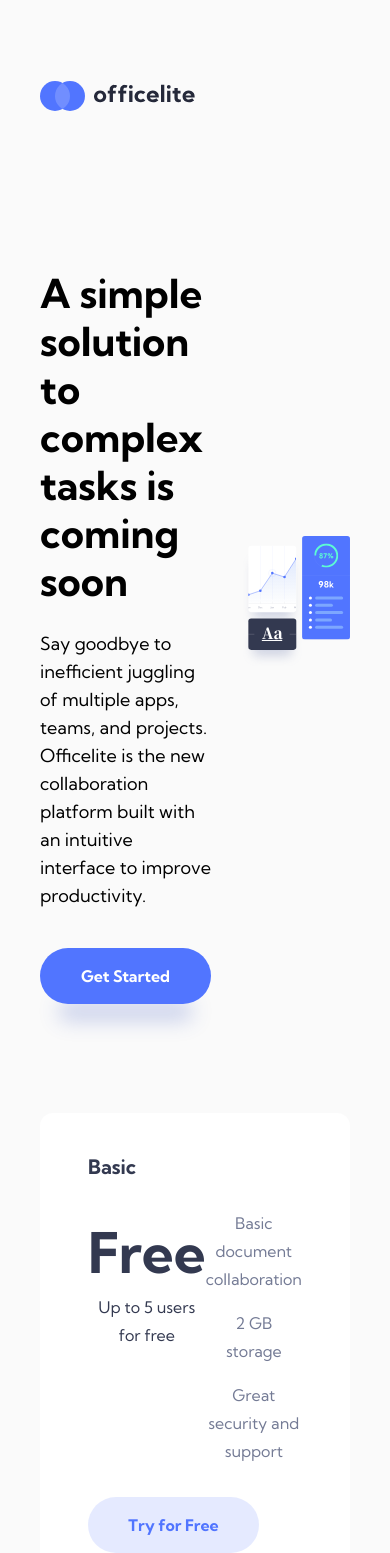
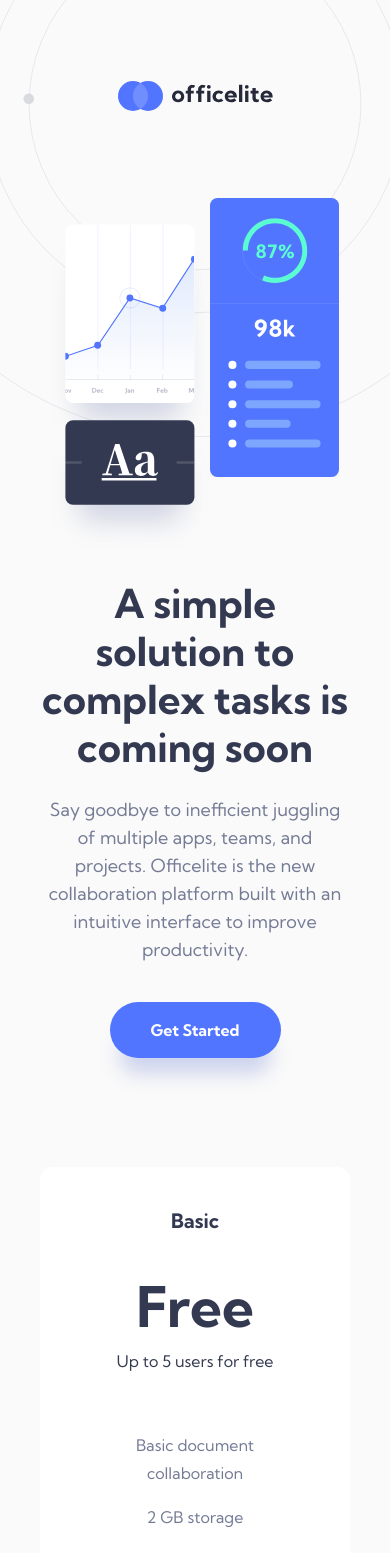
Before and after one commit to VillageR88/next-officelite-coming-soon-site, a Next.js app: page / in a window 390 px wide. Shown: the top 1553 px of the page. Built offline with nearby package versions, Linux system fonts and the light colour scheme.

Commit message:
layout ready alike for home page
Signed-off-by: VillageR88 <villager88pl@gmail.com>

```diff
--- a/app/components/ButtonGetStarted.tsx
+++ b/app/components/ButtonGetStarted.tsx
@@ -14,7 +14,7 @@ export default function ButtonGetStarted({ shadow }: { shadow?: boolean }) {
           setPreferredOption(Package.Basic);
         }}
         type="button"
-        className={`${shadow ? 'shadow-[0_35px_20px_-18px_rgba(63,91,194,0.25)]' : ''} h-[56px] w-[171px] bg-[#5175FF] transition-colors hover:bg-[#829CFF]`}
+        className={`${shadow ? 'shadow-[0_25px_20px_-10px_rgba(63,91,194,0.25)]' : ''} h-[56px] w-[171px] bg-[#5175FF] transition-colors hover:bg-[#829CFF]`}
       >
         Get Started
       </button>
--- a/app/components/Timer.tsx
+++ b/app/components/Timer.tsx
@@ -15,7 +15,7 @@ export default function Timer({
 }) {
   const { timerValue, current4thOfNextMonth } = useContext(DataContext);
   return (
-    <div className="flex flex-col justify-between text-center screenInBetween:text-start">
+    <div className="flex flex-col justify-between gap-[8px] text-center screenInBetween:gap-0 screenInBetween:text-start">
       <span className={`text-[16px] font-bold leading-[48px] tracking-[5px] ${textColor1}`}>
         COMING{' '}
         <span className="text-[#5175FF]">
--- a/app/home/Footer.tsx
+++ b/app/home/Footer.tsx
@@ -3,8 +3,8 @@ import ButtonGetStarted from '../components/ButtonGetStarted';
 
 export default function Footer() {
   return (
-    <footer className="relative -z-10 mt-[-550px] flex h-[986px] w-full items-end justify-center bg-[#25293A] bg-[url('../public/assets/home/bg-pattern-footer.svg')] bg-[length:1300px] bg-[50%_-34%] bg-no-repeat px-10 screenInBetween:mt-[-254px] screenInBetween:h-[603px] screenInBetween:bg-[length:2036px] screenInBetween:bg-[calc(50%-400px)_43%] screen1200:px-0">
-      <div className="z-10 mb-[100px] flex w-full max-w-[1110px] flex-col items-center justify-between gap-[48px] screenInBetween:mb-[91px] screenInBetween:flex-row">
+    <footer className="relative -z-10 mt-[-800px] flex h-[1380px] w-full items-end justify-center bg-[#25293A] bg-[url('../public/assets/home/bg-pattern-footer.svg')] bg-[length:1530px] bg-[50%_-14%] bg-no-repeat px-10 md:mt-[-550px] md:h-[1086px] screenInBetween:mt-[-254px] screenInBetween:h-[603px] screenInBetween:bg-[length:2036px] screenInBetween:bg-[calc(50%-400px)_43%] screen1200:px-0">
+      <div className="z-10 mb-[130px] flex w-full max-w-[1110px] flex-col items-center justify-between gap-[48px] screenInBetween:mb-[91px] screenInBetween:flex-row">
         <Timer
           textColor1="text-[#FFFFFF]"
           textColor2="text-[#FFFFFF]"
--- a/app/home/Header.tsx
+++ b/app/home/Header.tsx
@@ -4,7 +4,7 @@ import logo from '@/public/assets/shared/logo.svg';
 
 export default function Header() {
   return (
-    <header className="flex min-h-[700px] w-full max-w-[calc(1110px)] px-10 screen1200:px-0">
+    <header className="flex min-h-[700px] w-full max-w-[calc(1110px)] flex-col items-center px-10 md:flex-row md:items-stretch screen1200:px-0">
       <Image
         className=" mt-[81px] h-[30px] w-[155px]"
         width={155}
@@ -16,7 +16,7 @@ export default function Header() {
       <Image
         width={1134}
         height={1134}
-        className="ml-[293px] mt-[-164px] size-full min-w-[666px] screenInBetween:ml-[337px] screenInBetween:mt-[-419px] screenInBetween:min-h-[1134px] screenInBetween:min-w-[1134px]"
+        className="mt-[-340px] size-full min-w-[666px] md:ml-[293px] md:mt-[-164px] screenInBetween:ml-[337px] screenInBetween:mt-[-419px] screenInBetween:min-h-[1134px] screenInBetween:min-w-[1134px]"
         src={patternHeader as string}
         alt="background image"
       />
--- a/app/home/MainRow1.tsx
+++ b/app/home/MainRow1.tsx
@@ -4,11 +4,11 @@ import ButtonGetStarted from '../components/ButtonGetStarted';
 
 export default function MainRow1() {
   return (
-    <div className="flex size-full items-center justify-between gap-8 px-10 lg:items-start screen1200:px-0">
-      <div className="mt-[72px] flex w-[540px] flex-col items-start justify-between gap-[38px] screen1200:gap-[32px]">
+    <div className="flex size-full flex-col-reverse items-center justify-between gap-8 px-10 md:flex-row lg:items-start screen1200:px-0">
+      <div className="flex flex-col items-center justify-between gap-[38px] text-center md:mt-[72px] md:w-[540px] md:items-start md:text-start screen1200:gap-[32px]">
         <section className="flex flex-col gap-[24px]">
-          <h1>A simple solution to complex tasks is coming soon</h1>
-          <p>
+          <h1 className="text-[#333950]">A simple solution to complex tasks is coming soon</h1>
+          <p className="text-[#747B95]">
             Say goodbye to inefficient juggling of multiple apps, teams, and projects. Officelite is the new
             collaboration platform built with an intuitive interface to improve productivity.
           </p>
@@ -17,7 +17,7 @@ export default function MainRow1() {
       </div>
       <div>
         <Image
-          className="lg:min-h-[531px] lg:min-w-[475px]"
+          className="h-[350px] w-fit md:size-fit lg:min-h-[531px] lg:min-w-[475px]"
           src={image1 as string}
           alt="illustration charts"
           priority
--- a/app/home/MainRow2.tsx
+++ b/app/home/MainRow2.tsx
@@ -90,15 +90,15 @@ const MiddleBox = ({
 
   return (
     <li
-      className={`${[backgroundColor, backgroundImage].map((item) => item).join(' ')} screenInBetween:h-[508px] screenInBetween:w-[350px] screenInBetween:items-center screenInBetween:bg-[50%_102%] screenInBetween:px-0 flex flex-col items-start rounded-[13px] bg-[-320px_50%] bg-no-repeat px-[48px] py-[40px] text-center`}
+      className={`${[backgroundColor, backgroundImage].map((item) => item).join(' ')} flex flex-col items-center rounded-[13px] bg-[50%_102%] bg-no-repeat px-[48px] py-[40px] text-center md:items-start md:bg-[-320px_50%] screenInBetween:h-[508px] screenInBetween:w-[350px] screenInBetween:items-center screenInBetween:bg-[50%_102%] screenInBetween:px-0`}
     >
-      <div className="screenInBetween:flex-col flex w-full justify-between self-center">
-        <div className="screenInBetween:items-center flex flex-col items-start">
+      <div className="flex w-full flex-col items-center justify-between self-center md:flex-row screenInBetween:flex-col">
+        <div className="flex flex-col items-center md:items-start screenInBetween:items-center">
           <h2 className={text1Color}>{title}</h2>
           <p className={`${text1Color} p1 mt-[40px]`}>{paragraph1}</p>
           <p className={`${text1Color} p2 mt-[8px]`}>{paragraph2}</p>
         </div>
-        <div className="screenInBetween:items-center flex flex-col items-start self-center">
+        <div className="flex flex-col items-center self-center md:items-start screenInBetween:items-center">
           <p className={`${text2Color} p2 mt-[56px]`}>{paragraph3}</p>
           <p className={`${text2Color} p2 mt-[16px]`}>{paragraph4}</p>
           <p className={`${text2Color} p2 mt-[16px]`}>{paragraph5}</p>{' '}
@@ -107,7 +107,6 @@ const MiddleBox = ({
       <Link href={Routes.signUp}>
         <button
           onClick={() => {
-            console.log('button clicked');
             setPreferredOption(preferredValue);
           }}
           type="button"
@@ -122,7 +121,7 @@ const MiddleBox = ({
 export default function MainRow2() {
   return (
     <div className="mt-[109px] w-full max-w-[1110px] px-10 screen1200:px-0">
-      <ul className="screenInBetween:flex-row flex flex-col justify-center gap-[30px]">
+      <ul className="flex flex-col justify-center gap-[30px] screenInBetween:flex-row">
         {itemList.map((item, index) => {
           return (
             <MiddleBox
```
